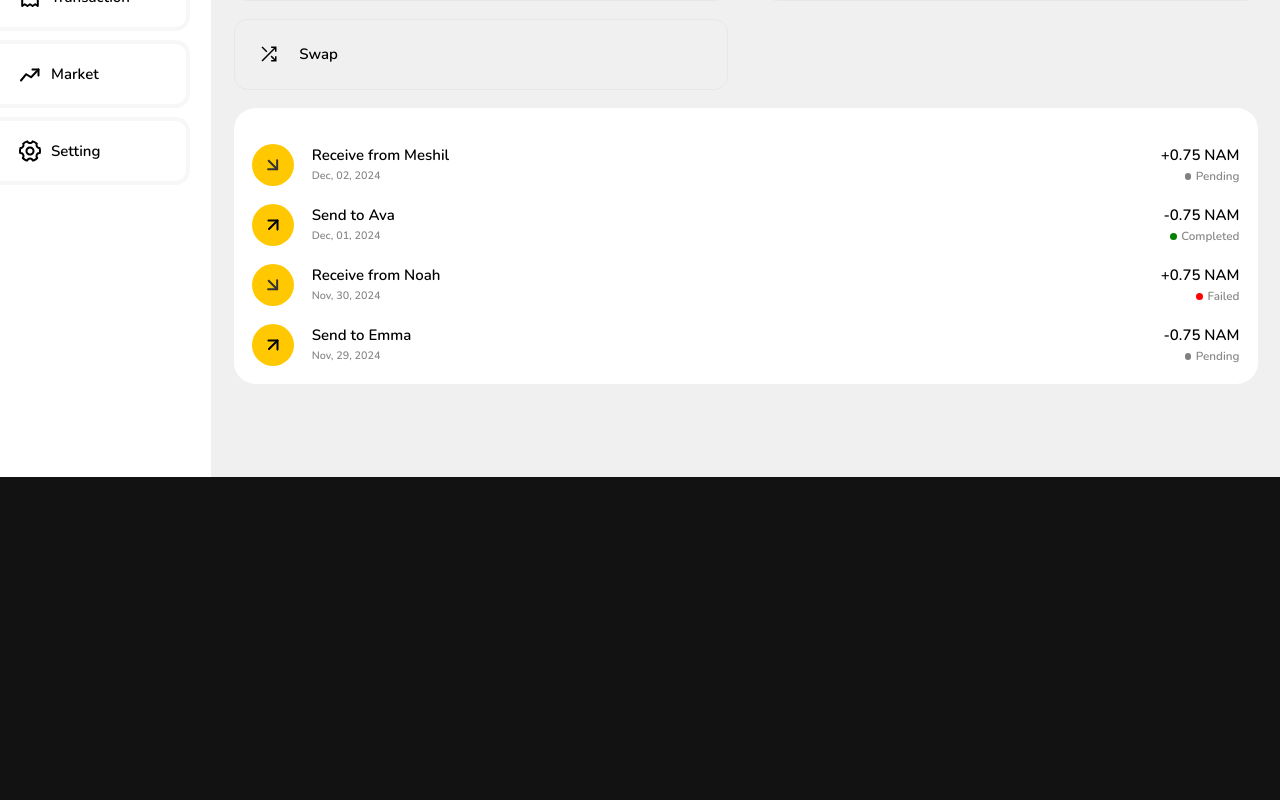
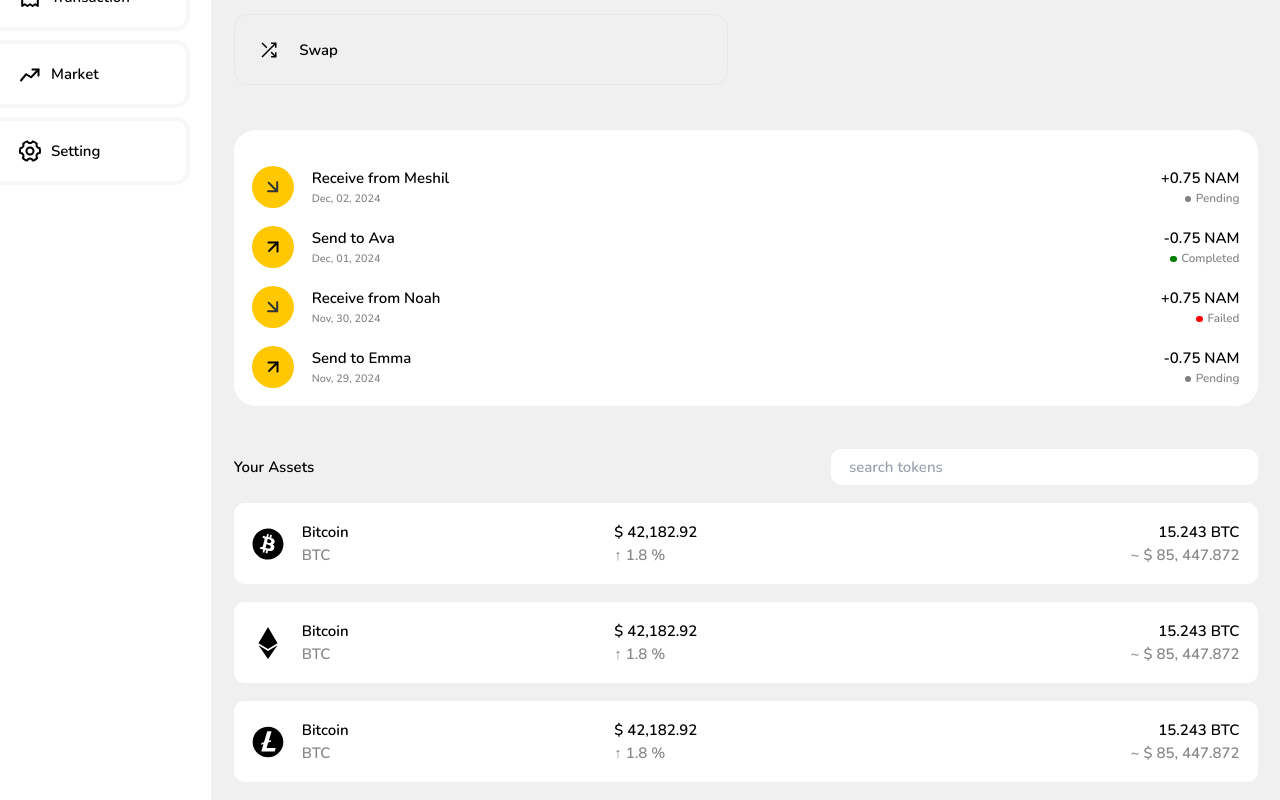
Before and after one commit to Dsmeshilmaring/Namada-SDK, a React (Vite) app: page /tablet in a window 1280 px wide. Shown: the part 415-1215 px from the top of the page. Before the commit the page ends 892 px from the top, so only its background shows below. Built offline with nearby package versions, Linux system fonts and the light colour scheme.

Commit message:
Add assests layout

```diff
--- a/src/assets/Namada-logo.jsx
+++ b/src/assets/Namada-logo.jsx
@@ -7,7 +7,7 @@ const Logo = ({ w, color }) => {
       fill="none"
       xmlns="http://www.w3.org/2000/svg"
     >
-      <g clip-path="url(#clip0_2_22)">
+      <g clipPath="url(#clip0_2_22)">
         <path
           d="M38.8633 28.5034H28.3931V39.1606H38.8633V28.5034Z"
           fill={color}
--- /dev/null
+++ b/src/assets/icons/Bitcoin.jsx
@@ -0,0 +1,25 @@
+const Bitcoin = ({ w, color }) => {
+  return (
+    <svg width={w} height={w} viewBox="0 0 20 20">
+      <defs>
+        <clipPath id="clipPath0574940704">
+          <path
+            transform="matrix(1 0 0 1 0 0)"
+            d="M0 0L20 0L20 20L0 20L0 0Z"
+            fillRule="nonzero"
+          />
+        </clipPath>
+      </defs>
+      <g clip-path="url(#clipPath0574940704)">
+        <path
+          transform="matrix(1 0 0 1 0 0)"
+          d="M19.6875 10C19.6875 15.3503 15.3503 19.6875 10 19.6875C4.64973 19.6875 0.3125 15.3503 0.3125 10C0.3125 4.64973 4.64973 0.3125 10 0.3125C15.3503 0.3125 19.6875 4.64973 19.6875 10M14.1543 8.61992C14.3471 7.3309 13.3655 6.63793 12.0234 6.17566L12.4588 4.42949L11.3958 4.16461L10.9719 5.86477C10.6925 5.79512 10.4054 5.72945 10.1202 5.66437L10.5471 3.95305L9.48473 3.68816L9.04906 5.43371C8.81773 5.38102 8.59066 5.32895 8.37027 5.27418L8.37148 5.26871L6.90547 4.9027L6.6227 6.03793C6.61152 6.02129 7.41141 6.21867 7.39477 6.22984C7.82531 6.3373 7.90312 6.62219 7.89008 6.84801L7.39414 8.83727C7.42383 8.84484 7.46227 8.85574 7.50465 8.87269C7.46922 8.86391 7.43137 8.85422 7.3923 8.84484L6.69715 11.6315C6.64445 11.7623 6.51094 11.9584 6.21 11.884C6.22059 11.8994 5.43734 11.6911 5.43734 11.6911L4.90961 12.9078L6.29297 13.2526C6.55031 13.3171 6.80254 13.3846 7.05078 13.4482L6.61086 15.2143L7.67266 15.4792L8.10832 13.7318C8.3899 13.8081 8.6723 13.8814 8.95547 13.9516L8.52129 15.6908L9.5843 15.9557L10.0242 14.1929C11.8369 14.5359 13.2 14.3975 13.7737 12.7582C14.236 11.4383 13.7507 10.6769 12.797 10.1804C13.4915 10.0204 14.0147 9.56355 14.1543 8.61992M11.7255 12.0254C11.397 13.3453 9.17437 12.6317 8.45379 12.4528L9.03754 10.113C9.75809 10.2928 12.0688 10.6488 11.7255 12.0254M12.0543 8.60086C11.7545 9.80149 9.90461 9.19148 9.30453 9.04195L9.83375 6.9198C10.4339 7.06934 12.3664 7.34844 12.0543 8.60086"
+          fillRule="nonzero"
+          fill={color}
+        />
+      </g>
+    </svg>
+  );
+};
+
+export default Bitcoin;
--- /dev/null
+++ b/src/assets/icons/Eth.jsx
@@ -0,0 +1,25 @@
+const Eth = ({ w, color }) => {
+  return (
+    <svg width={w} height={w} viewBox="0 0 20 20">
+      <defs>
+        <clipPath id="clipPath6148154647">
+          <path
+            transform="matrix(1 0 0 1 0 0)"
+            d="M0 0L20 0L20 20L0 20L0 0Z"
+            fillRule="nonzero"
+          />
+        </clipPath>
+      </defs>
+      <g clip-path="url(#clipPath6148154647)">
+        <path
+          transform="matrix(1 0 0 1 0 0)"
+          d="M15.9336 10.1875L10 13.8125L4.0625 10.1875L10 0L15.9336 10.1875M10 14.9766L4.0625 11.3516L10 20L15.9375 11.3516L10 14.9766"
+          fillRule="nonzero"
+          fill={color}
+        />
+      </g>
+    </svg>
+  );
+};
+
+export default Eth;
--- /dev/null
+++ b/src/assets/icons/Litecoin.jsx
@@ -0,0 +1,12 @@
+const Litecoin = ({ w, color }) => {
+  return (
+    <svg width={w} height={w} viewBox="0 0 24 25" fill="none">
+      <path
+        d="M12 0.5C5.37702 0.5 0 5.87702 0 12.5C0 19.123 5.37702 24.5 12 24.5C18.623 24.5 24 19.123 24 12.5C24 5.87258 18.6274 0.5 12 0.5ZM11.738 4.178H14.322C14.4291 4.17813 14.5301 4.22833 14.5948 4.3137C14.6596 4.39906 14.6807 4.50978 14.652 4.613L12.622 11.531L14.526 10.95L14.12 12.334L12.195 12.894L10.947 17.108H17.623C17.7303 17.1086 17.8311 17.1593 17.8955 17.2451C17.9598 17.3309 17.9804 17.4418 17.951 17.545L17.37 19.545C17.3128 19.7404 17.1336 19.8748 16.93 19.875H6.733L8.455 14.053L6.55 14.633L6.969 13.272L8.879 12.692L11.3 4.512C11.3547 4.3151 11.5337 4.17862 11.738 4.178Z"
+        fill={color}
+      />
+    </svg>
+  );
+};
+
+export default Litecoin;
--- a/src/assets/icons/people.jsx
+++ b/src/assets/icons/people.jsx
@@ -9,13 +9,13 @@ const PeopleIcon = ({ w, color }) => {
       <path
         transform="matrix(1 0 0 1 8.5 3)"
         d="M3.5 6Q4.00929 6 4.47281 5.80395Q4.92127 5.61426 5.26777 5.26777Q5.61426 4.92127 5.80395 4.47281Q6 4.00929 6 3.5Q6 2.99071 5.80395 2.52719Q5.61426 2.07873 5.26777 1.73223Q4.92127 1.38574 4.47281 1.19605Q4.00929 1 3.5 1Q2.99071 1 2.52719 1.19605Q2.07873 1.38574 1.73223 1.73223Q1.38574 2.07873 1.19605 2.52719Q1 2.99071 1 3.5Q1 4.00929 1.19605 4.47281Q1.38574 4.92127 1.73223 5.26777Q2.07873 5.61426 2.52719 5.80395Q2.99071 6 3.5 6ZM3.5 8Q2.58514 8 1.74809 7.64596Q0.94035 7.30431 0.318018 6.68198Q-0.304313 6.05965 -0.645958 5.25191Q-1 4.41486 -1 3.5Q-1 2.58514 -0.645958 1.74809Q-0.304313 0.940352 0.318018 0.31802Q0.940349 -0.304312 1.74809 -0.645957Q2.58514 -1 3.5 -1Q4.41486 -1 5.25191 -0.645957Q6.05965 -0.304311 6.68198 0.31802Q7.30431 0.940353 7.64596 1.74809Q8 2.58514 8 3.5Q8 4.41486 7.64596 5.25191Q7.30431 6.05965 6.68198 6.68198Q6.05965 7.30431 5.25191 7.64596Q4.41486 8 3.5 8Z"
-        fill-rule="nonzero"
+        fillRule="nonzero"
         fill={color}
       />
       <path
         transform="matrix(1 0 0 1 3 14)"
         d="M1 6.4L1 7L0 7L0 6L18 6L18 7L17 7L17 6.4Q17 4.48059 16.9488 3.85425Q16.8832 3.05044 16.673 2.63802Q16.2305 1.76951 15.362 1.32695Q14.9496 1.11684 14.1458 1.05117Q13.5194 1 11.6 1L6.4 1Q4.48061 1 3.85425 1.05117Q3.05043 1.11684 2.63802 1.32697Q1.76953 1.76949 1.32698 2.63804Q1.11685 3.05045 1.05118 3.85425Q1 4.48061 1 6.4ZM-1 6.4Q-1 4.39904 -0.942182 3.69139Q-0.844365 2.49417 -0.455033 1.73006Q-0.0955098 1.02445 0.464459 0.46447Q1.02444 -0.0955266 1.73008 -0.455067Q2.49418 -0.844375 3.69139 -0.942185Q4.39904 -1 6.4 -1L11.6 -1Q13.601 -1 14.3086 -0.942185Q15.5058 -0.844375 16.2699 -0.455053Q16.9755 -0.095525 17.5355 0.464462Q18.0955 1.02445 18.4551 1.73008Q18.8444 2.49418 18.9422 3.69139Q19 4.39903 19 6.4L19 7Q19 7.09849 18.9808 7.19509Q18.9616 7.29169 18.9239 7.38268Q18.8862 7.47368 18.8315 7.55557Q18.7767 7.63746 18.7071 7.70711Q18.6375 7.77675 18.5556 7.83147Q18.4737 7.88619 18.3827 7.92388Q18.2917 7.96157 18.1951 7.98078Q18.0985 8 18 8L0 8Q-0.0984914 8 -0.19509 7.98078Q-0.291689 7.96157 -0.382683 7.92388Q-0.473678 7.88619 -0.55557 7.83147Q-0.637463 7.77675 -0.707107 7.70711Q-0.776751 7.63746 -0.831469 7.55557Q-0.886188 7.47368 -0.923879 7.38268Q-0.961571 7.29169 -0.980785 7.19509Q-1 7.09849 -1 7L-1 6.4Z"
-        fill-rule="nonzero"
+        fillRule="nonzero"
         fill={color}
       />
     </svg>
--- a/src/device/tablet-device/component/nav.jsx
+++ b/src/device/tablet-device/component/nav.jsx
@@ -8,7 +8,7 @@ import ProfileIcon from "../../../assets/icons/people";
 
 const TabletNav = () => {
   return (
-    <nav className="w-[28rem] h-full bg-primary">
+    <nav className="w-[28rem] h-fill bg-primary">
       <div className="flex gap-4 items-center h-fit py-8 px-8 bg-secondary rounded-r-[1.6rem] w-[95%] mb-12 mt-4 shadow-md">
         <aside className="bg-yellow rounded-full p-4">
           <ProfileIcon w={42} />
--- a/src/device/tablet-device/wallet/Main.jsx
+++ b/src/device/tablet-device/wallet/Main.jsx
@@ -8,12 +8,15 @@ import SendIcon from "../../../assets/icons/send";
 import UpIcon from "../../../assets/icons/up";
 import DownIcon from "../../../assets/icons/down";
 import SwapIcon from "../../../assets/icons/swap";
+import Bitcoin from "../../../assets/icons/Bitcoin";
+import Eth from "../../../assets/icons/Eth";
+import Litecoin from "../../../assets/icons/Litecoin";
 
 const TabletWallet = () => {
   return (
     <>
       <Header />
-      <div className="h-full w-full flex">
+      <div className="h-fit w-full flex">
         <TabletNav />
         <main className="h-full w-full bg-secondary px-10">
           <div className="bg-primary py-22 mt-4 rounded-[1.6rem] flex justify-around items-center p-8 gap-8">
@@ -39,7 +42,7 @@ const TabletWallet = () => {
             <Option w={24} color={"currentColor"} />
           </div>
 
-          <ul className="grid grid-cols-2 gap-x-16 gap-y-8 mt-12">
+          <ul className="grid grid-cols-2 gap-x-16 gap-y-8 mt-10 mb-20">
             <li className="flex gap-8 border p-10 items-center rounded-3xl w-full">
               <QrIcon w={24} color={"currentColor"} />
               <div>Recieve</div>
@@ -65,6 +68,57 @@ const TabletWallet = () => {
           <div className="bg-primary p-8 rounded-[2.4rem] mt-8">
             <Transaction />
           </div>
+
+          <div className="mt-[4.8rem]">
+            <aside className="flex w-full items-center justify-between mt-8">
+              <p>Your Assets</p>
+              <input
+                className="h-16 w-5/12 p-8 rounded-[1.2rem]"
+                placeholder="search tokens"
+              ></input>
+            </aside>
+
+            <ul>
+              <li className="grid grid-cols-[auto,1fr,1fr,1fr] items-center mt-8 bg-primary p-8 rounded-[1.2rem]">
+                <aside className="row-span-2 mr-8">
+                  <Bitcoin w={32} color={"currentColor"} />
+                </aside>
+                <p>Bitcoin</p>
+                <p>$ 42,182.92</p>
+                <p className="ml-auto">15.243 BTC</p>
+
+                <p className="text-secondary">BTC</p>
+                <p className="text-secondary">↑ 1.8 %</p>
+                <p className="text-secondary ml-auto">~ $ 85, 447.872</p>
+              </li>
+
+              <li className="grid grid-cols-[auto,1fr,1fr,1fr] items-center mt-8 bg-primary p-8 rounded-[1.2rem]">
+                <aside className="row-span-2 mr-8">
+                  <Eth w={32} color={"currentColor"} />
+                </aside>
+                <p>Bitcoin</p>
+                <p>$ 42,182.92</p>
+                <p className="ml-auto">15.243 BTC</p>
+
+                <p className="text-secondary">BTC</p>
+                <p className="text-secondary">↑ 1.8 %</p>
+                <p className="text-secondary ml-auto">~ $ 85, 447.872</p>
+              </li>
+
+              <li className="grid grid-cols-[auto,1fr,1fr,1fr] items-center mt-8 bg-primary p-8 rounded-[1.2rem] mb-8">
+                <aside className="row-span-2 mr-8">
+                  <Litecoin w={32} color={"currentColor"} />
+                </aside>
+                <p>Bitcoin</p>
+                <p>$ 42,182.92</p>
+                <p className="ml-auto">15.243 BTC</p>
+
+                <p className="text-secondary">BTC</p>
+                <p className="text-secondary">↑ 1.8 %</p>
+                <p className="text-secondary ml-auto">~ $ 85, 447.872</p>
+              </li>
+            </ul>
+          </div>
         </main>
       </div>
       <footer></footer>
```
